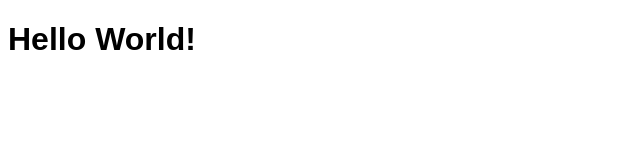
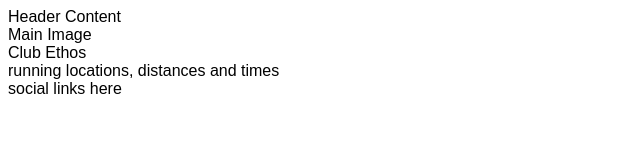
Before and after one commit to JulianeGampe/love-running, a plain HTML site: page index.html in a window 1280 px wide. Shown: the whole page, without its empty margins (0-640 px from the left). Drawn offline with Linux system fonts and the light colour scheme.

Commit message:
Add core structure for home page

```diff
--- a/index.html
+++ b/index.html
@@ -10,6 +10,10 @@
     <title>Love Running</title>
 </head>
 <body>
-    <h1>Hello World!</h1>
+    <header>Header Content</header>
+    <section>Main Image</section>
+    <section>Club Ethos</section>
+    <section>running locations, distances and times</section>
+    <footer>social links here</footer>
 </body>
 </html>
```
